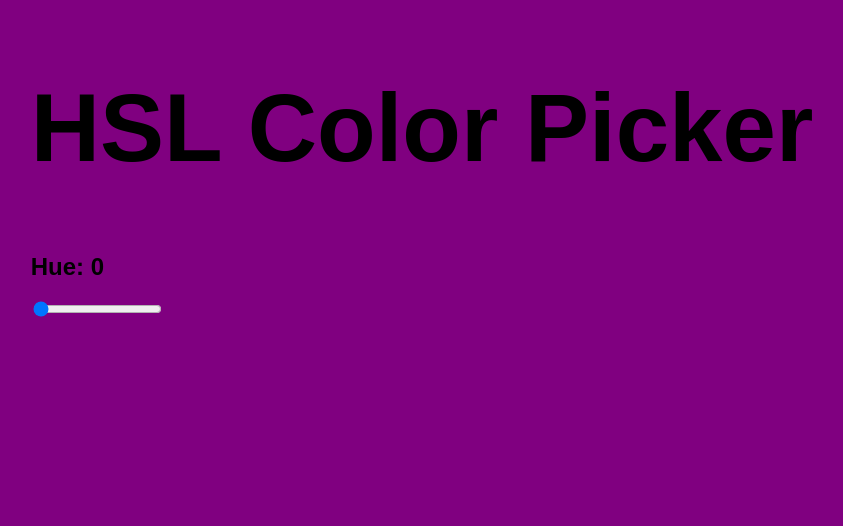
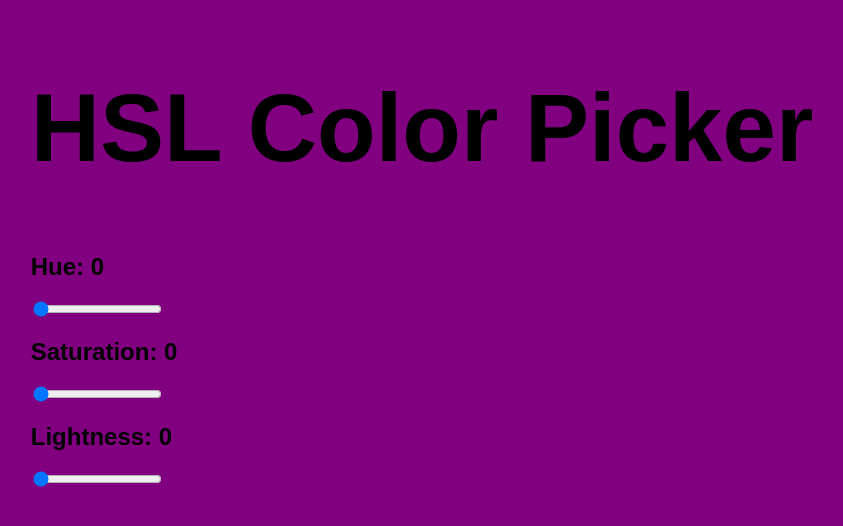
Before and after one commit to mallorysmith64/color-picker, a React (Create React App) app: page / in a window 1280 px wide. Shown: the top 526 px of the page, without its empty margins (218-1061 px from the left). Built offline with nearby package versions, Linux system fonts and the light colour scheme.

Commit message:
added saturation and lightness sliders

```diff
--- a/src/App.js
+++ b/src/App.js
@@ -1,5 +1,7 @@
 import React, { Component } from 'react'
-import ColorPickerHooks from './components/ColorPickerHooks'
+import Hue from './components/Hue'
+import Saturation from './components/Saturation'
+import Lightness from './components/Lightness'
 // import ColorPicker from './components/ColorPicker'
 
 class App extends Component {
@@ -8,7 +10,9 @@ class App extends Component {
     return (
       <section>
         <h1>HSL Color Picker</h1>
-        <ColorPickerHooks />
+        <Hue />
+        <Saturation />
+        <Lightness />
         {/* <ColorPicker/> */}
       </section>
     )
--- a/src/components/ColorPickerHooks.js
+++ /dev/null
@@ -1,41 +0,0 @@
-// import React, { Component } from 'react'
-import React, { useState } from 'react'
-
-// export class ColorPickerHooks extends Component {
-// state = {
-//   hue: Math.ceil(Math.random() * 360),
-//   saturation: 50,
-//   lightness: 50
-// }
-
-function ColorPickerHooks() {
-  const [hue, setHue] = useState(0)
-  return (
-    <>
-      <section>
-        <h2>Hue: {hue}</h2>
-        <input
-          type="range"
-          min="0"
-          max="360"
-          step="2"
-          value={hue}
-          onChange={e => setHue(e.target.value)}
-        />
-      </section>
-      {/* <section>
-        <h2>Saturation: {saturation}</h2>
-        <input
-          type="range"
-          min="0"
-          max="100"
-          step="2"
-          value={saturation}
-          onChange={e => setSaturation(e.target.value)}
-        />
-      </section> */}
-    </>
-  )
-}
-
-export default ColorPickerHooks
--- /dev/null
+++ b/src/components/Hue.js
@@ -0,0 +1,22 @@
+import React, { useState } from 'react'
+
+function Hue() {
+  const [hue, setHue] = useState(0)
+  return (
+    <>
+      <section>
+        <h2>Hue: {hue}</h2>
+        <input
+          type="range"
+          min="0"
+          max="360"
+          step="2"
+          value={hue}
+          onChange={e => setHue(e.target.value)}
+        />
+      </section>
+    </>
+  )
+}
+
+export default Hue
--- /dev/null
+++ b/src/components/Lightness.js
@@ -0,0 +1,22 @@
+import React, { useState } from 'react'
+
+function Lightness() {
+  const [lightness, setLightness] = useState(0)
+  return (
+    <>
+      <section>
+        <h2>Lightness: {lightness}</h2>
+        <input
+          type="range"
+          min="0"
+          max="100"
+          step="2"
+          value={lightness}
+          onChange={e => setLightness(e.target.value)}
+        />
+      </section>
+    </>
+  )
+}
+
+export default Lightness
--- /dev/null
+++ b/src/components/Saturation.js
@@ -0,0 +1,22 @@
+import React, { useState } from 'react'
+
+function Saturation() {
+  const [saturation, setSaturation] = useState(0)
+  return (
+    <>
+      <section>
+        <h2>Saturation: {saturation}</h2>
+        <input
+          type="range"
+          min="0"
+          max="100"
+          step="2"
+          value={saturation}
+          onChange={e => setSaturation(e.target.value)}
+        />
+      </section>
+    </>
+  )
+}
+
+export default Saturation
```
